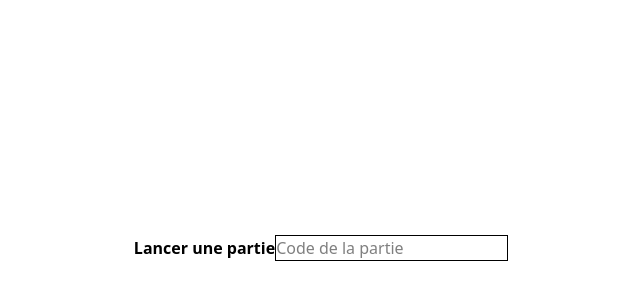
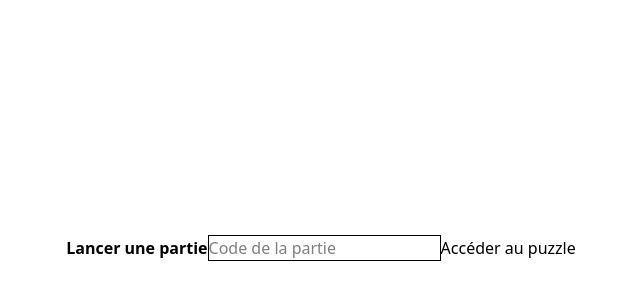
Before and after one commit to Julien-Demogue/Escape-from-the-workshop, a React app in the folder frontend/: page / in a window 1280 px wide. Shown: the part 152-452 px from the top of the page, without its empty margins (319-959 px from the left). Built offline with nearby package versions, Linux system fonts and the light colour scheme; the HTML template or start-up script is replaced by a standard one.

Commit message:
page puzzle

```diff
--- a/frontend/src/pages/Home.tsx
+++ b/frontend/src/pages/Home.tsx
@@ -13,6 +13,9 @@ const Home = () => {
         placeholder="Code de la partie"
         className="border border-black"
       />
+      <Link to="/puzzle" className="red">
+        Accéder au puzzle
+      </Link>
     </div>
   )
 }
```
